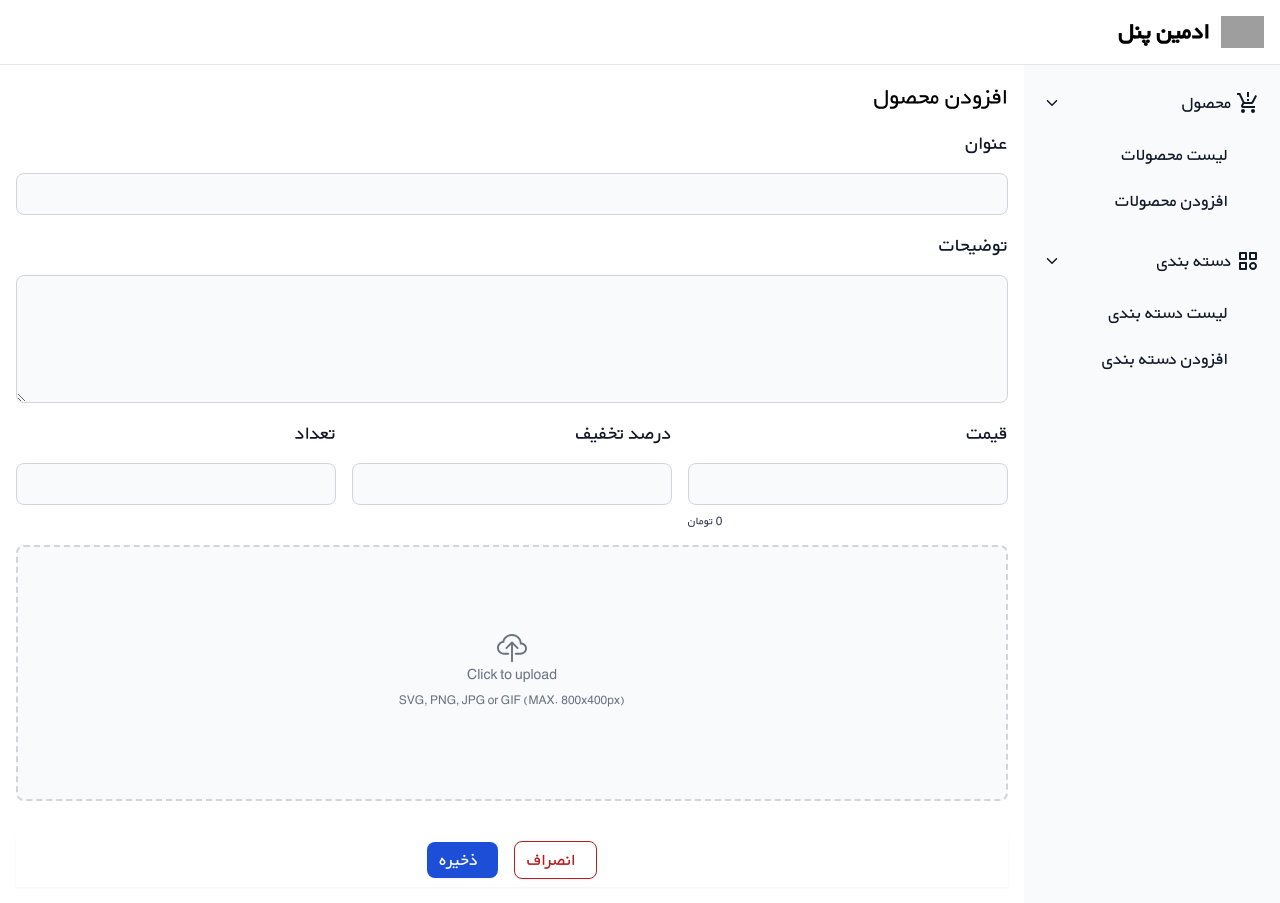
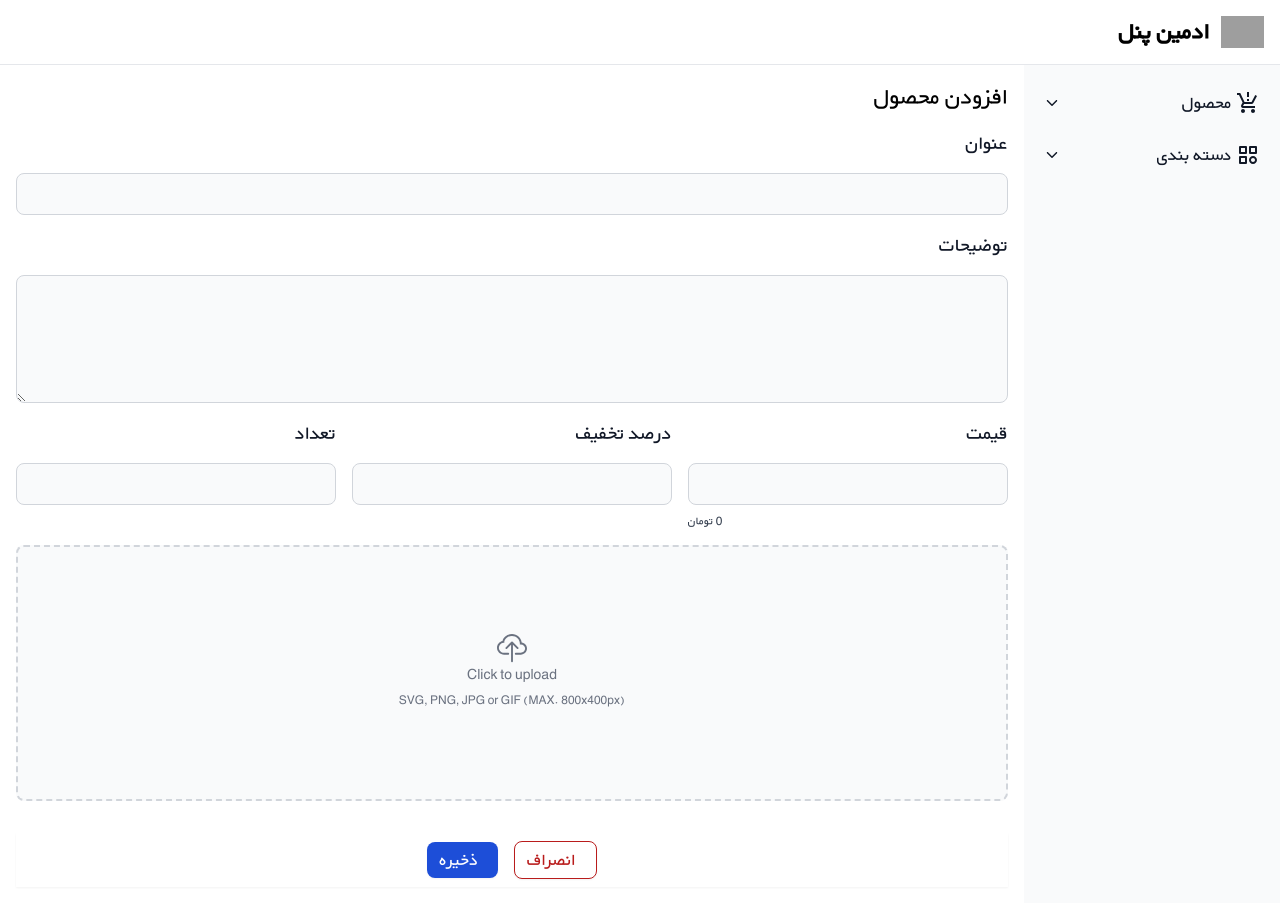
Before and after one commit to mahlakhalili/admin-pannel, a React (Vite) app: page /product/add in a window 1280 px wide. Built offline with nearby package versions, Linux system fonts and the light colour scheme; grey boxes are pictures that could not be loaded.

Commit message:
Update Sidebar.jsx

```diff
--- a/src/components/Sidebar.jsx
+++ b/src/components/Sidebar.jsx
@@ -105,6 +105,7 @@ const NavBarItem = ({ label, icon, subMenu }) => {
 					<IoIosArrowDown />
 				</Icon>
 			</button>
+			{subMenuDisplay && (
 				<ul className="py-2 space-y-0.5">
 					{subMenu.map((subMenu, index) => (
 						<li
@@ -120,6 +121,7 @@ const NavBarItem = ({ label, icon, subMenu }) => {
 						</li>
 					))}
 				</ul>
+			)}
 		</li>
 	);
 };
```
Lines whose indentation alone changed are shown as unchanged.
